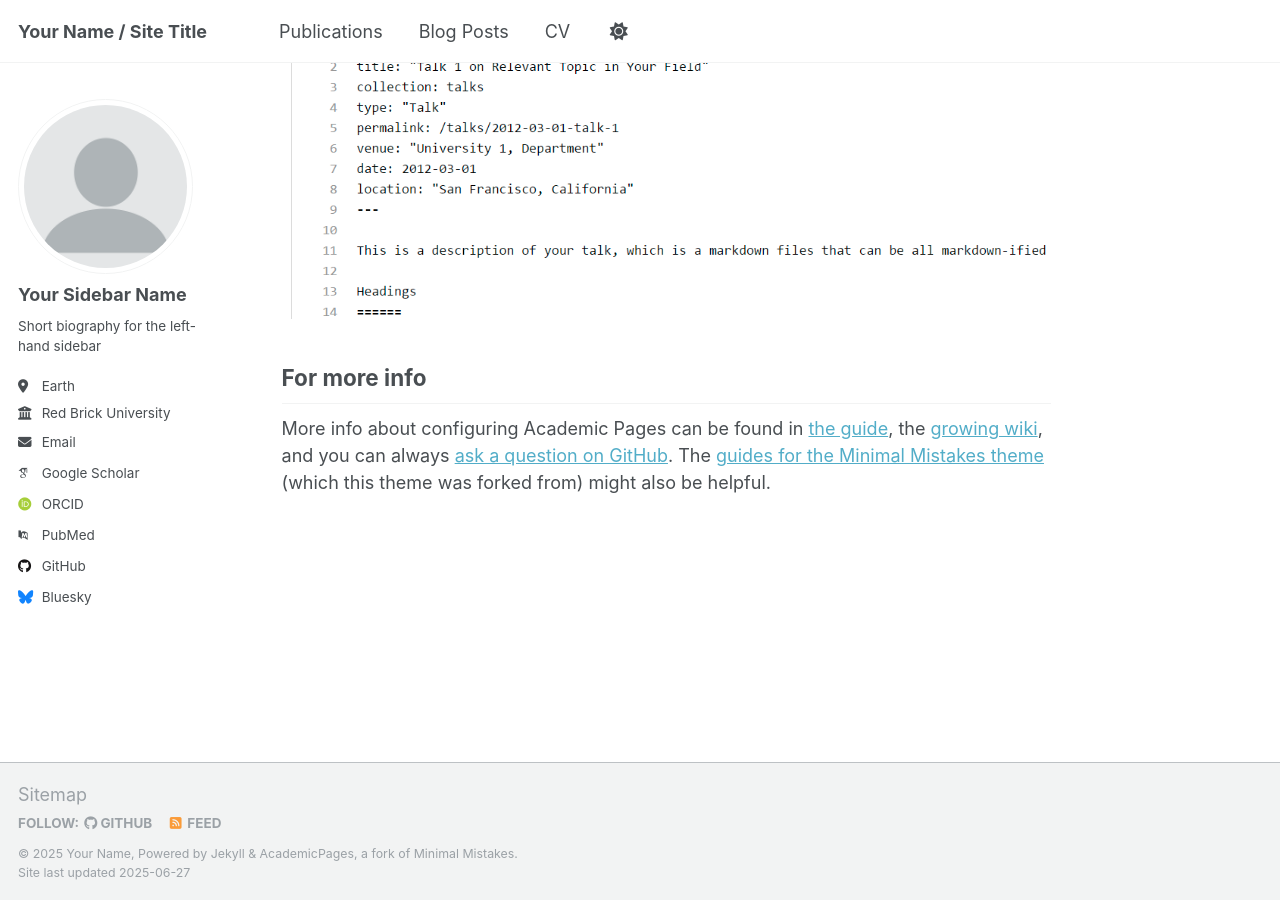
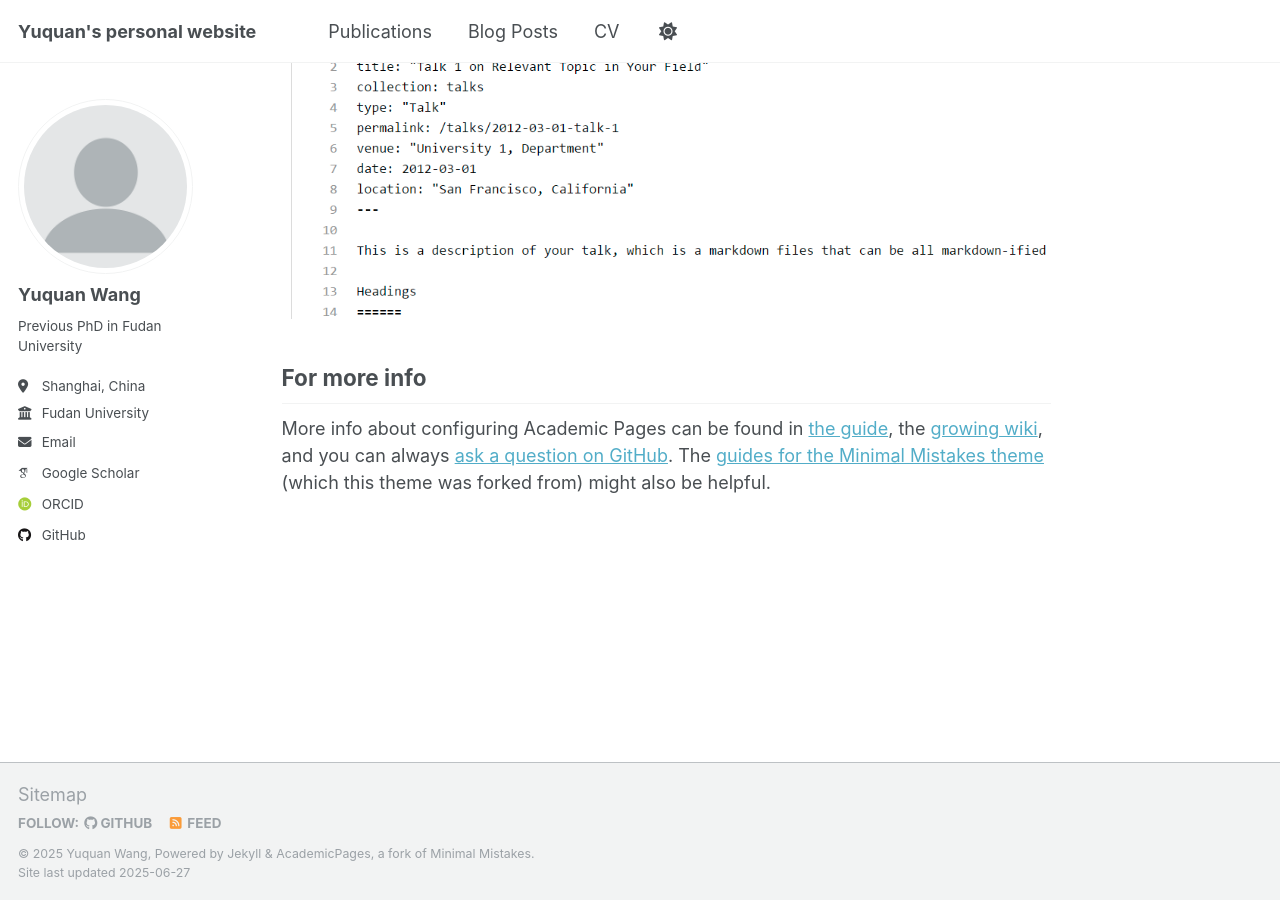
Before and after one commit to YuquanW/YuquanW.github.io, a Jekyll site: the page built from _pages/about.md, in a window 1280 px wide and 900 px high, scrolled down 2844 px. Built offline with Jekyll 4.4.1, drawn with Linux system fonts in a browser that asks for light colours; some web fonts are replaced.

Commit message:
Update _config.yml

```diff
--- a/_config.yml
+++ b/_config.yml
@@ -9,11 +9,11 @@
 # Basic Site Settings
 locale                   : "en-US"
 site_theme               : "default"
-title                    : "Your Name / Site Title"
+title                    : "Yuquan's personal website"
 title_separator          : "-"
-name                     : &name "Your Name"
-description              : &description "personal description"
-url                      : https://academicpages.github.io # the base hostname & protocol for your site e.g. "https://[your GitHub username].github.io" or if you already have some other page hosted on Github then use "https://[your GitHub username].github.io/[Your Repo Name]"
+name                     : &name "Yuquan Wang"
+description              : &description "Build personal website"
+url                      : https://yuquanw.github.io # the base hostname & protocol for your site e.g. "https://[your GitHub username].github.io" or if you already have some other page hosted on Github then use "https://[your GitHub username].github.io/[Your Repo Name]"
 baseurl                  : "" # the subpath of your site, e.g. "/blog"
 repository               : "academicpages/academicpages.github.io"
 
@@ -23,22 +23,22 @@ repository               : "academicpages/academicpages.github.io"
 author:
   # Biographic information
   avatar           : "profile.png"
-  name             : "Your Sidebar Name"
+  name             : "Yuquan Wang"
   pronouns         : # example: "she/her"
-  bio              : "Short biography for the left-hand sidebar"
-  location         : "Earth"
-  employer         : "Red Brick University"
+  bio              : "Previous PhD in Fudan University"
+  location         : "Shanghai, China"
+  employer         : "Fudan University"
   uri              : # URL
-  email            : "none@example.org"
+  email            : "wyq2213716709@gmail.com"
 
   # Academic websites
   academia         : # URL
   arxiv            : # URL - Update with the correct link to your profile
-  googlescholar    : "https://scholar.google.com/citations?user=PS_CX0AAAAAJ"
+  googlescholar    : "https://scholar.google.com/citations?user=5Kj0blUAAAAJ"
   impactstory      : # URL
-  orcid            : "http://orcid.org/yourorcidurl"
+  orcid            : "https://orcid.org/0000-0002-6656-7443"
   semantic         : # URL
-  pubmed           : "https://www.ncbi.nlm.nih.gov/pubmed/?term=john+snow"
+  pubmed           : #"https://www.ncbi.nlm.nih.gov/pubmed/?term=john+snow"
   researchgate     : # URL
   scopus           : # URL
 
@@ -46,12 +46,12 @@ author:
   bitbucket        : # Username - Update with your username on the site
   codepen          : # Username
   dribbble         : # Username
-  github           : "academicpages"
+  github           : "YuquanW"
   kaggle           : # Username
   stackoverflow    : # User number or user number and name (i.e., use "1" or "1/jeff-atwood")
 
   # Social media
-  bluesky          : "bsky.app" # Replace this with you Bluesky username
+  bluesky          : #"bsky.app" # Replace this with you Bluesky username
   facebook         : # Username
   flickr           : # Username
   foursquare       : # Username
@@ -78,12 +78,10 @@ author:
 
 # Publication Category - The following the list of publication categories and their headings
 publication_category:
-  books:
-    title: 'Books'
+  books: #title: 'Books'
   manuscripts:
     title: 'Journal Articles'
-  conferences:
-    title: 'Conference Papers'
+  conferences: #title: 'Conference Papers'
 
 # Site Settings
 teaser                   :  # filename of teaser fallback teaser image placed in /images/, .e.g. "500x300.png"
```
